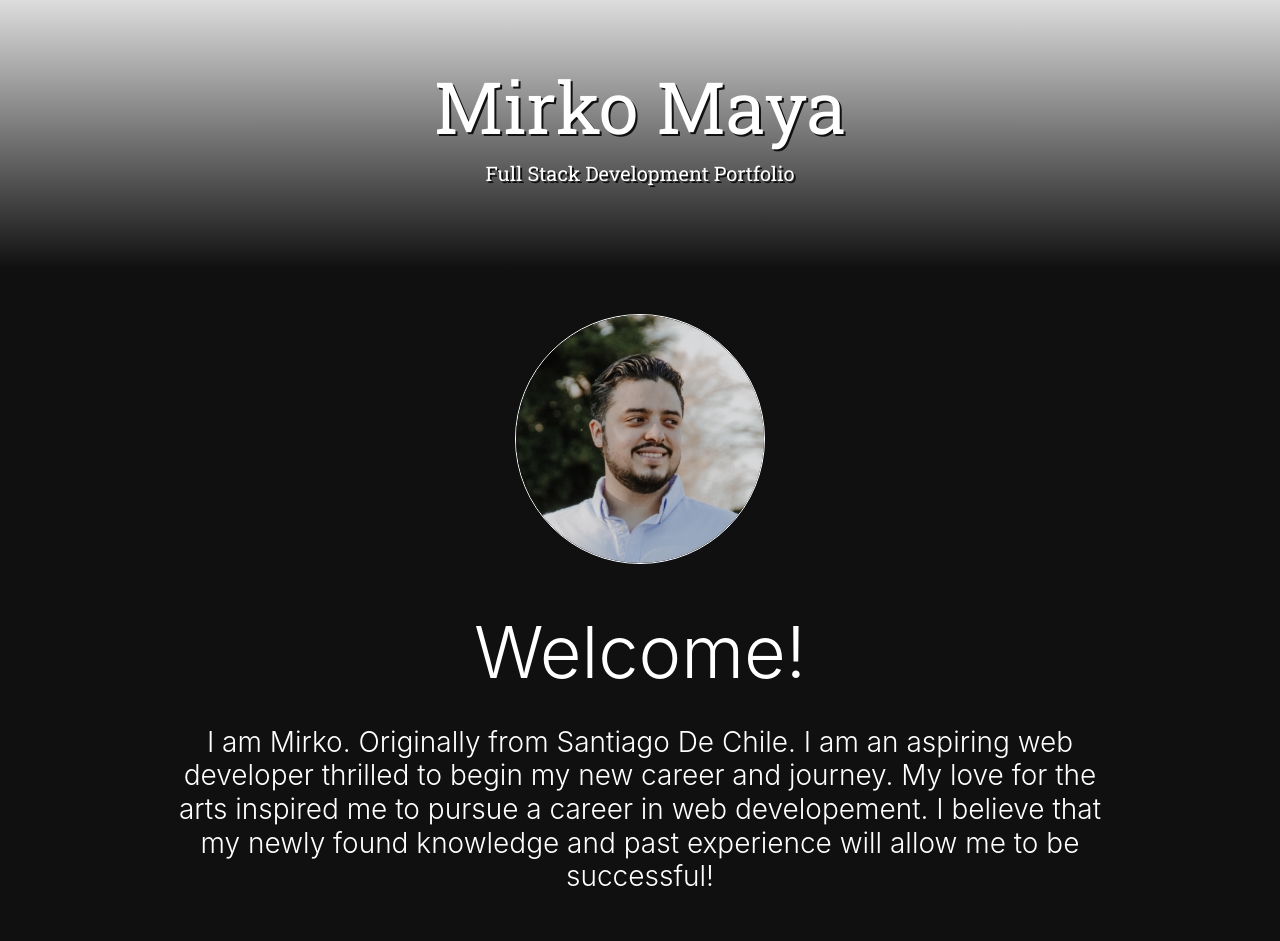
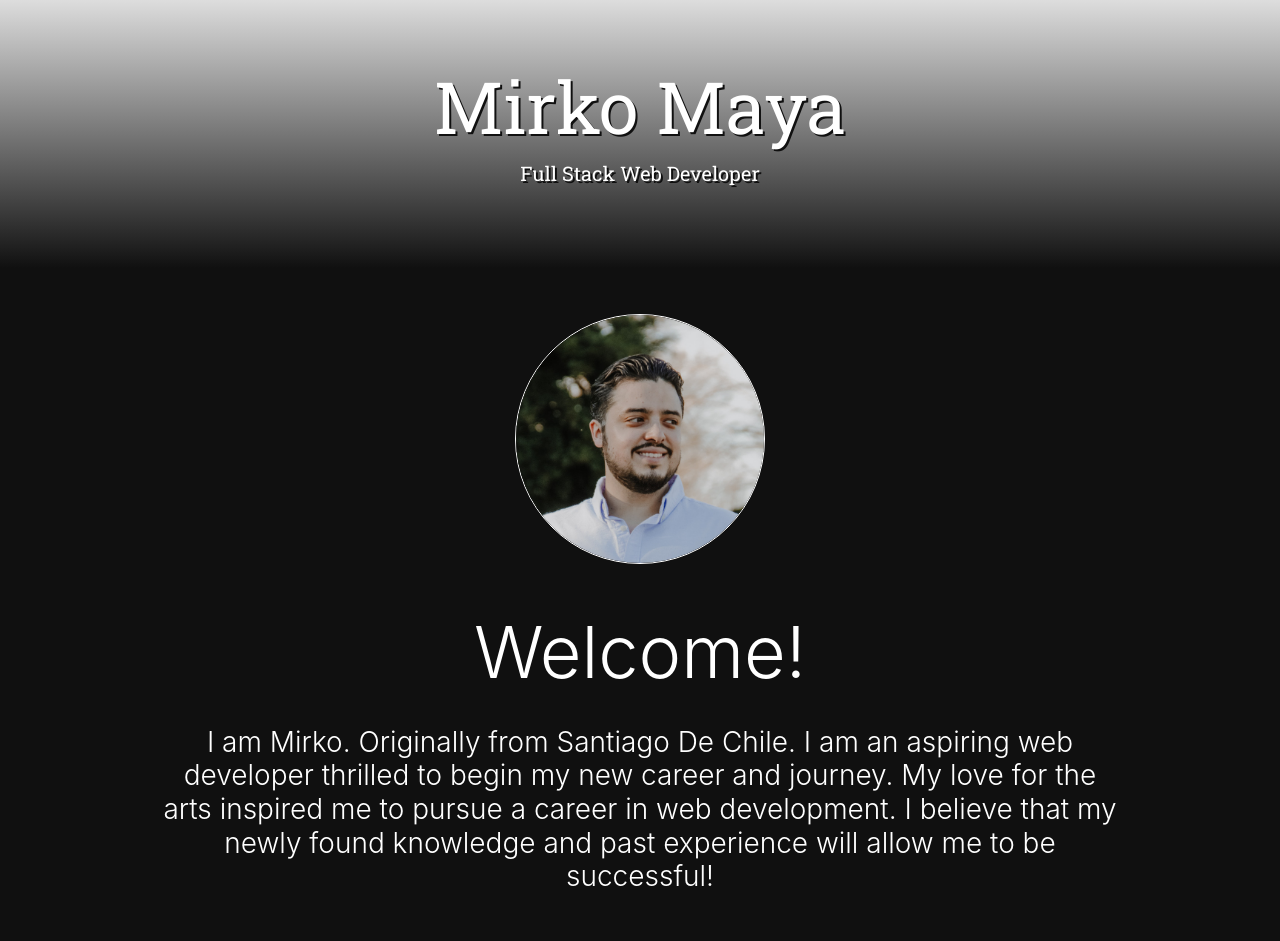
Before and after one commit to mirkomaya/updated_portfolio, a plain HTML site: page index.html in a window 1280 px wide. Shown: the top 941 px of the page. Drawn offline with nearby package versions, Linux system fonts and the light colour scheme.

Commit message:
spelling errors.

```diff
--- a/index.html
+++ b/index.html
@@ -30,7 +30,7 @@
     <div class="jumbotron jumbotron-fluid text-center">
         <div class="container main-title">
             <h1 class="display-3">Mirko Maya</h1>
-            <p class="lead">Full Stack Development Portfolio</p>
+            <p class="lead">Full Stack Web Developer</p>
         </div>
     </div>
     <!-- <div class="container projects-title text-center border-bottom border-light">
@@ -42,7 +42,7 @@
     <h1 class="display-3 text-white text-center">Welcome!</h1>
     <h1 class="display-4 text-white text-center bio">I am Mirko. Originally from Santiago De Chile. I am an
         aspiring web developer thrilled to begin my new career and journey. My love for the arts inspired me to pursue a
-        career in web developement. I believe that my newly found knowledge and past experience will allow me to be
+        career in web development. I believe that my newly found knowledge and past experience will allow me to be
         successful!</h1>
     <div class="container projects-title text-center border-bottom border-light">
         <h1 class="display-4 pro-title">Projects</h1>
```
